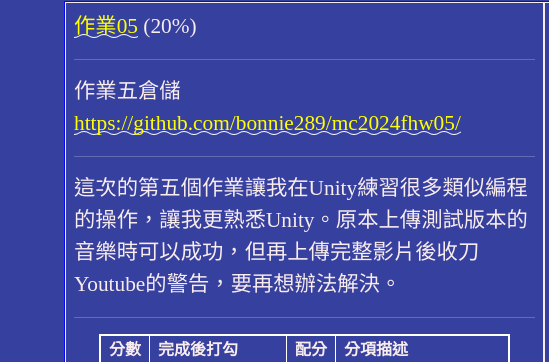
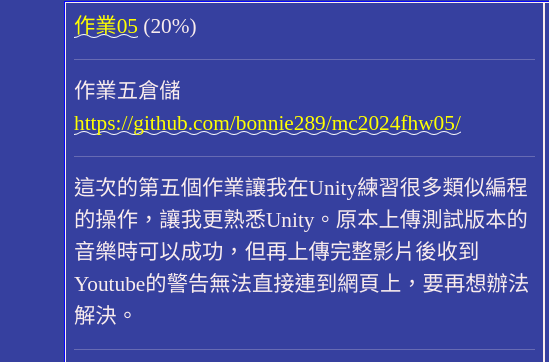
Before and after one commit to bonnie289/mc2024f, a plain HTML site: page index.html in a window 1280 px wide. Shown: the part 3468-3830 px from the top of the page, 0-549 px from the left. Drawn offline with nearby package versions, Linux system fonts and the light colour scheme; a web font is replaced by a local one.

Commit message:
Update 5read

```diff
--- a/index.html
+++ b/index.html
@@ -413,7 +413,7 @@
       <hr>
       <p>作業五倉儲 <a href="https://github.com/bonnie289/mc2024fhw06/">https://github.com/bonnie289/mc2024fhw05/</a></p>
       <hr>
-      <p>這次的第五個作業讓我在Unity練習很多類似編程的操作，讓我更熟悉Unity。原本上傳測試版本的音樂時可以成功，但再上傳完整影片後收刀Youtube的警告，要再想辦法解決。</p>
+      <p>這次的第五個作業讓我在Unity練習很多類似編程的操作，讓我更熟悉Unity。原本上傳測試版本的音樂時可以成功，但再上傳完整影片後收到Youtube的警告無法直接連到網頁上，要再想辦法解決。</p>
       <hr>
       <!-- hw05: 評分表 -->
       <table>
@@ -430,7 +430,7 @@
     <div class="col-md-7 twenty">
       <!-- 作業五影片製作完畢，上傳到 YouTube 之後，記得鑲嵌你的 YouTube 影片到這裡 -->
       <!--
-      <img src="https://www.svgrepo.com/show/299435/youtube.svghttps://youtu.be/9XsM0GdRGjg" width="49%">
+      <img src="https://www.svgrepo.com/show/299435/youtube.svg" width="49%">https://youtu.be/9XsM0GdRGjg
       -->
       <iframe width="100%" height="100%" src="https://youtu.be/keGuQ7IB78Q" title="YouTube video player" frameborder="0" allow="accelerometer; autoplay; clipboard-write; encrypted-media; gyroscope; picture-in-picture; web-share" referrerpolicy="strict-origin-when-cross-origin" allowfullscreen></iframe>
     </div>
```
